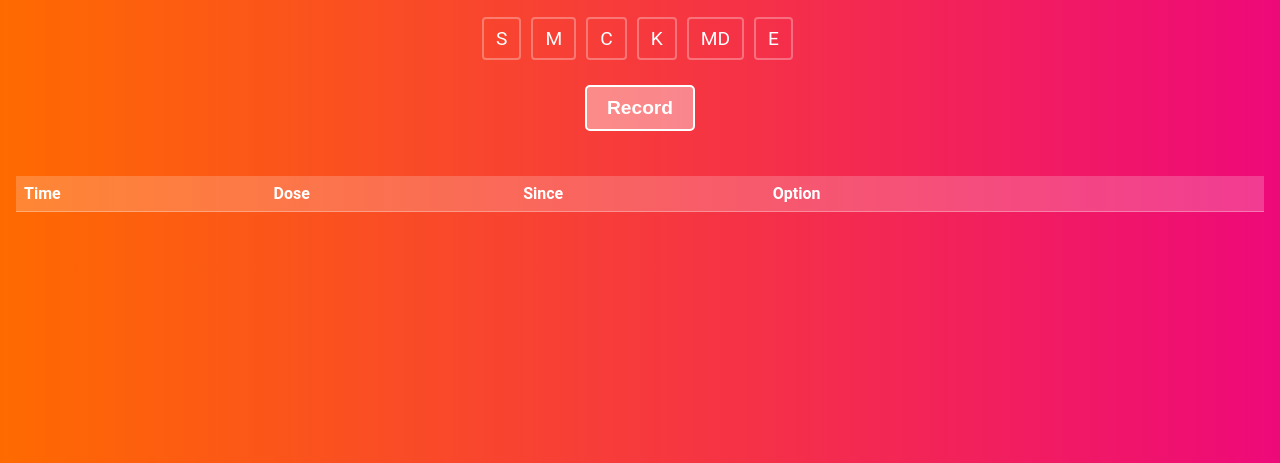
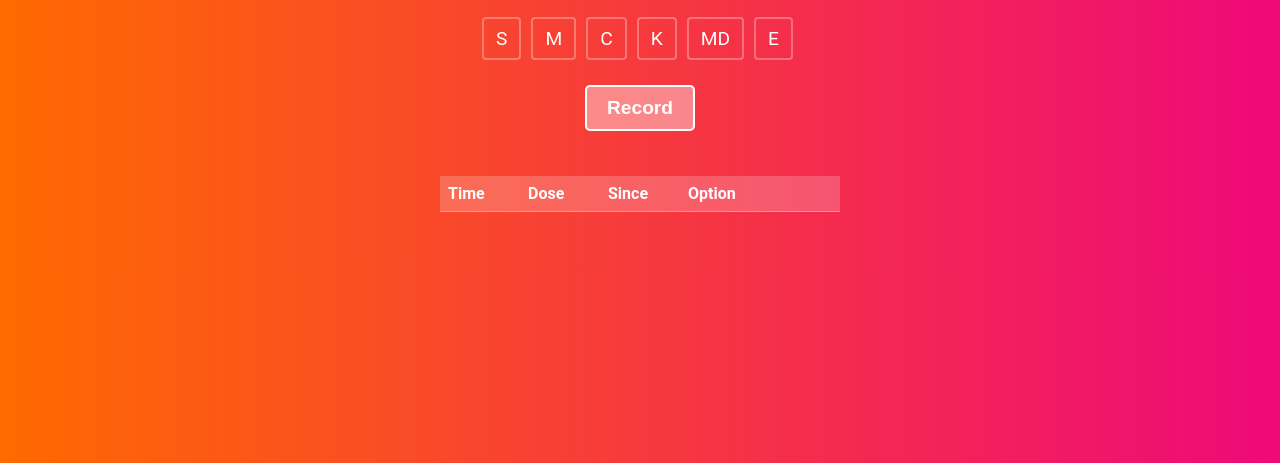
Before and after one commit to kaederon/play-safe, a plain HTML site: page index.html in a window 1280 px wide. Shown: the part 337-800 px from the top of the page. Drawn offline with Linux system fonts and the light colour scheme.

Commit message:
Update styles.css

```diff
--- a/styles.css
+++ b/styles.css
@@ -121,8 +121,10 @@ button:active {
 
 table {
   width: 100%;
+  max-width: 400px;
   border-collapse: collapse;
   table-layout: fixed;
+  margin: 0 auto;
 }
 
 .table-header {
```
